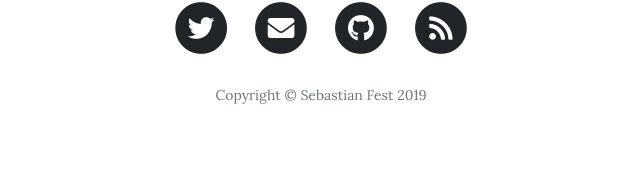
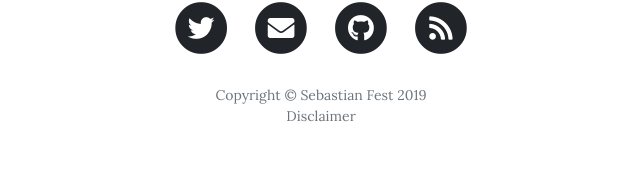
Before and after one commit to sebfest/homepage, a Django app: page /contact/ in a window 1280 px wide. Shown: the part 1339-1531 px from the top of the page, without its empty margins (319-959 px from the left). Before the commit the page ends 1443 px from the top, so only its background shows below. Run offline with Django 3.2, Linux system fonts and the light colour scheme; some libraries are stand-ins or nearby versions.

```diff
--- a/homepage_files/homepage/urls.py
+++ b/homepage_files/homepage/urls.py
@@ -15,6 +15,7 @@ urlpatterns = [
     path('markdownx/', include('markdownx.urls')),
     path('admin/', admin.site.urls),
     path('about/', flat_views.flatpage, {'url': '/about/'}, name='about'),
+    path('disclaimer/', flat_views.flatpage, {'url': '/disclaimer/'}, name='disclaimer'),
     ] + static(settings.MEDIA_URL, document_root=settings.MEDIA_ROOT)
 
 if settings.DEBUG:
--- a/homepage_files/templates/footer.html
+++ b/homepage_files/templates/footer.html
@@ -1,4 +1,4 @@
-<footer>
+<footer xmlns="http://www.w3.org/1999/html">
     <div class="container">
         <div class="row">
             <div class="col-lg-8 col-md-10 mx-auto">
@@ -36,7 +36,9 @@
                         </a>
                     </li>
                 </ul>
-                <p class="copyright text-muted">Copyright &copy; Sebastian Fest 2019</p>
+                <p class="copyright text-muted">Copyright &copy; Sebastian Fest 2019 <br>
+                <a class="copyright text-muted" style="text-decoration: None" href={% url 'disclaimer' %}>Disclaimer</a>
+                </p>
             </div>
         </div>
     </div>
```
